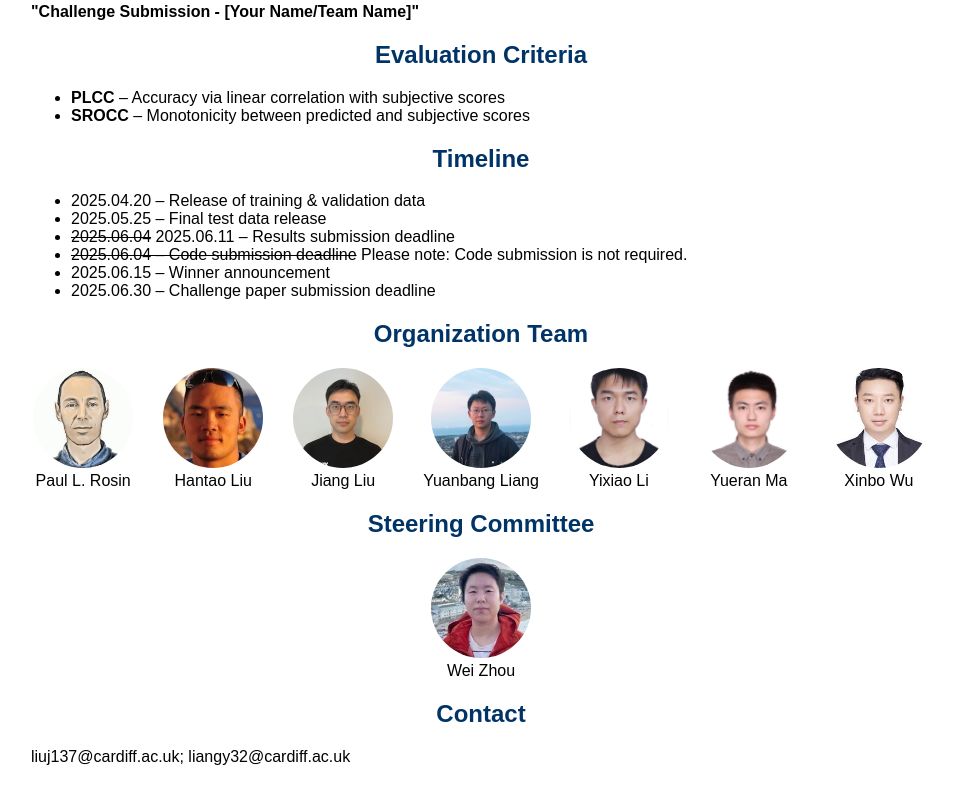
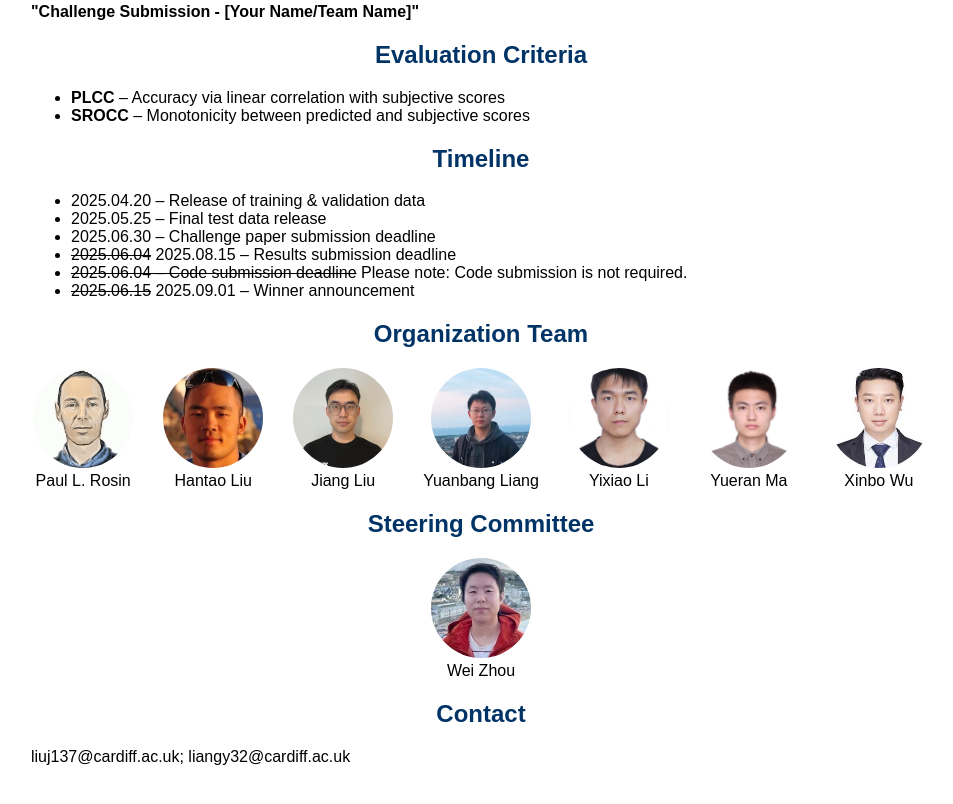
Before and after one commit to jiangliu5/imqac.github.io, a plain HTML site: page index.html in a window 1280 px wide. Shown: the part 949-1753 px from the top of the page, without its empty margins (159-1112 px from the left). Drawn offline with Linux system fonts and the light colour scheme.

Commit message:
Update index.html

```diff
--- a/index.html
+++ b/index.html
@@ -115,10 +115,11 @@
     <ul>
       <li>2025.04.20 – Release of training & validation data</li>
       <li>2025.05.25 – Final test data release</li>
-      <li><s>2025.06.04</s> 2025.06.11 – Results submission deadline</li>
+      <li>2025.06.30 – Challenge paper submission deadline</li>
+      <li><s>2025.06.04</s> 2025.08.15 – Results submission deadline</li>
       <li><s>2025.06.04 – Code submission deadline</s> Please note: Code submission is not required.</li>
-      <li>2025.06.15 – Winner announcement</li>
-      <li>2025.06.30 – Challenge paper submission deadline</li>
+      <li><s>2025.06.15</s> 2025.09.01 – Winner announcement</li>
+
     </ul>
 
     <h2>Organization Team</h2>
```
